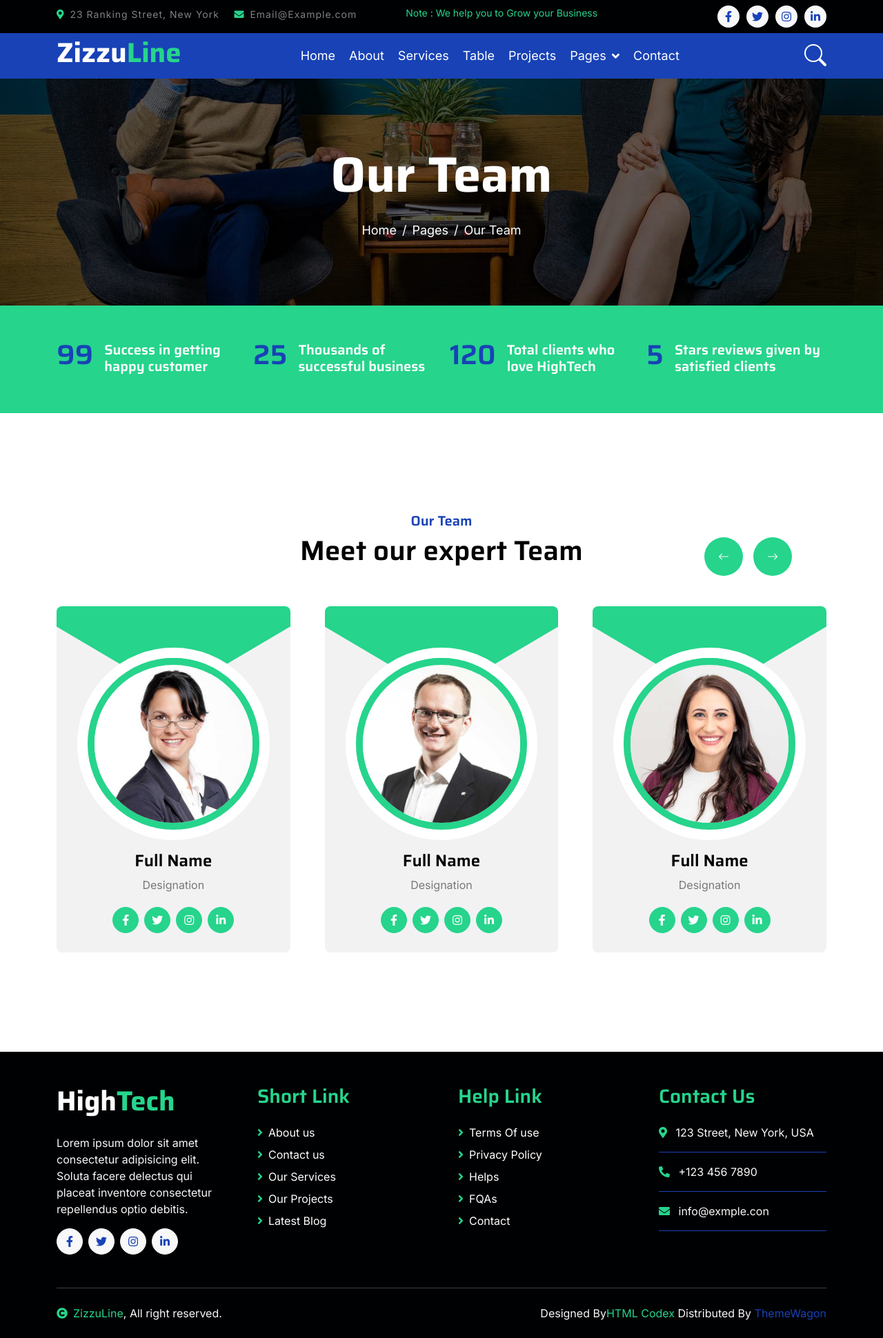
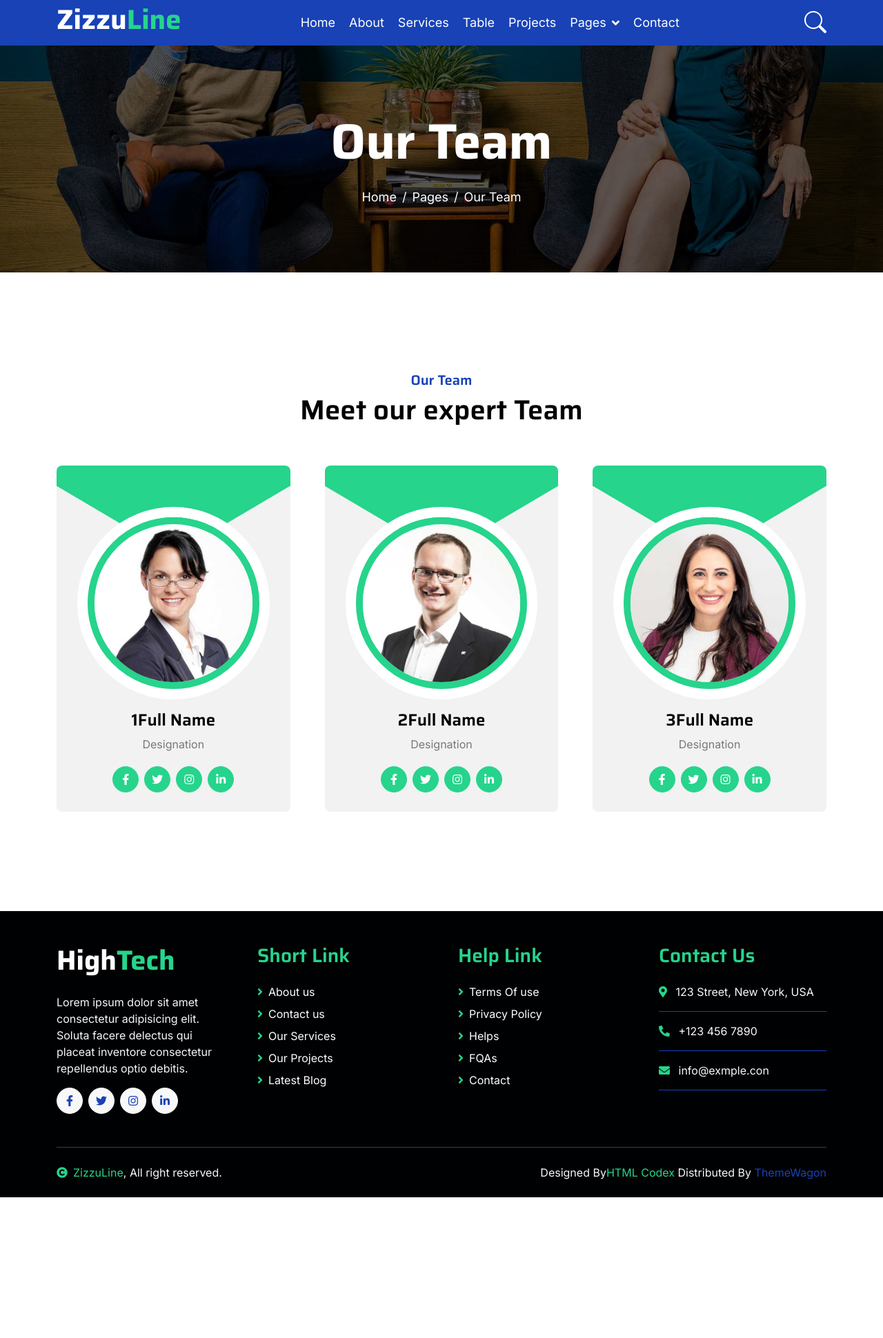
Before and after one commit to ZizzuLine/WebServer, a PHP site: page /src/team.php in a window 1280 px wide. Shown: the whole page at 69% size. After the commit the page ends 1736 px from the top, so only its background shows below. Run offline with PHP 8.4, Linux system fonts and the light colour scheme; some libraries are stand-ins or nearby versions.

Commit message:
remove topbar,fact and assign 3 member team

```diff
--- a/src/team.php
+++ b/src/team.php
@@ -35,26 +35,6 @@
         </div>
         <!-- Spinner End -->
 
-        <!-- Topbar Start -->
-        <div class="container-fluid bg-dark py-2 d-none d-md-flex">
-            <div class="container">
-                <div class="d-flex justify-content-between topbar">
-                    <div class="top-info">
-                        <small class="me-3 text-white-50"><a href="#"><i class="fas fa-map-marker-alt me-2 text-secondary"></i></a>23 Ranking Street, New York</small>
-                        <small class="me-3 text-white-50"><a href="#"><i class="fas fa-envelope me-2 text-secondary"></i></a>Email@Example.com</small>
-                    </div>
-                    <div id="note" class="text-secondary d-none d-xl-flex"><small>Note : We help you to Grow your Business</small></div>
-                    <div class="top-link">
-                        <a href="" class="bg-light nav-fill btn btn-sm-square rounded-circle"><i class="fab fa-facebook-f text-primary"></i></a>
-                        <a href="" class="bg-light nav-fill btn btn-sm-square rounded-circle"><i class="fab fa-twitter text-primary"></i></a>
-                        <a href="" class="bg-light nav-fill btn btn-sm-square rounded-circle"><i class="fab fa-instagram text-primary"></i></a>
-                        <a href="" class="bg-light nav-fill btn btn-sm-square rounded-circle me-0"><i class="fab fa-linkedin-in text-primary"></i></a>
-                    </div>
-                </div>
-            </div>
-        </div>
-        <!-- Topbar End -->
-
         <?php include 'navbar.php' ?>
 
 
@@ -74,41 +54,6 @@
         </div>
         <!-- Page Header End -->
 
-
-        <!-- Fact Start -->
-        <div class="container-fluid bg-secondary py-5">
-            <div class="container">
-                <div class="row">
-                    <div class="col-lg-3 wow fadeIn" data-wow-delay=".1s">
-                        <div class="d-flex counter">
-                            <h1 class="me-3 text-primary counter-value">99</h1>
-                            <h5 class="text-white mt-1">Success in getting happy customer</h5>
-                        </div>
-                    </div>
-                    <div class="col-lg-3 wow fadeIn" data-wow-delay=".3s">
-                        <div class="d-flex counter">
-                            <h1 class="me-3 text-primary counter-value">25</h1>
-                            <h5 class="text-white mt-1">Thousands of successful business</h5>
-                        </div>
-                    </div>
-                    <div class="col-lg-3 wow fadeIn" data-wow-delay=".5s">
-                        <div class="d-flex counter">
-                            <h1 class="me-3 text-primary counter-value">120</h1>
-                            <h5 class="text-white mt-1">Total clients who love HighTech</h5>
-                        </div>
-                    </div>
-                    <div class="col-lg-3 wow fadeIn" data-wow-delay=".7s">
-                        <div class="d-flex counter">
-                            <h1 class="me-3 text-primary counter-value">5</h1>
-                            <h5 class="text-white mt-1">Stars reviews given by satisfied clients</h5>
-                        </div>
-                    </div>
-                </div>
-            </div>
-        </div>
-        <!-- Fact End -->
-
-
         <!-- Team Start -->
         <div class="container-fluid py-5 my-5 team">
             <div class="container py-5">
@@ -124,7 +69,7 @@
                                     <img src="img/team-1.jpg" class="img-fluid w-100 rounded-circle" alt="">
                                 </div>
                                 <div class="team-name text-center py-3">
-                                    <h4 class="">Full Name</h4>
+                                    <h4 class="">1Full Name</h4>
                                     <p class="m-0">Designation</p>
                                 </div>
                                 <div class="team-icon d-flex justify-content-center pb-4">
@@ -143,7 +88,7 @@
                                     <img src="img/team-2.jpg" class="img-fluid w-100 rounded-circle" alt="">
                                 </div>
                                 <div class="team-name text-center py-3">
-                                    <h4 class="">Full Name</h4>
+                                    <h4 class="">2Full Name</h4>
                                     <p class="m-0">Designation</p>
                                 </div>
                                 <div class="team-icon d-flex justify-content-center pb-4">
@@ -162,26 +107,7 @@
                                     <img src="img/team-3.jpg" class="img-fluid w-100 rounded-circle" alt="">
                                 </div>
                                 <div class="team-name text-center py-3">
-                                    <h4 class="">Full Name</h4>
-                                    <p class="m-0">Designation</p>
-                                </div>
-                                <div class="team-icon d-flex justify-content-center pb-4">
-                                    <a class="btn btn-square btn-secondary text-white rounded-circle m-1" href=""><i class="fab fa-facebook-f"></i></a>
-                                    <a class="btn btn-square btn-secondary text-white rounded-circle m-1" href=""><i class="fab fa-twitter"></i></a>
-                                    <a class="btn btn-square btn-secondary text-white rounded-circle m-1" href=""><i class="fab fa-instagram"></i></a>
-                                    <a class="btn btn-square btn-secondary text-white rounded-circle m-1" href=""><i class="fab fa-linkedin-in"></i></a>
-                                </div>
-                            </div>
-                        </div>
-                    </div>
-                    <div class="rounded team-item">
-                        <div class="team-content">
-                            <div class="team-img-icon">
-                                <div class="team-img rounded-circle">
-                                    <img src="img/team-4.jpg" class="img-fluid w-100 rounded-circle" alt="">
-                                </div>
-                                <div class="team-name text-center py-3">
-                                    <h4 class="">Full Name</h4>
+                                    <h4 class="">3Full Name</h4>
                                     <p class="m-0">Designation</p>
                                 </div>
                                 <div class="team-icon d-flex justify-content-center pb-4">
--- a/src/updateContent.php
+++ b/src/updateContent.php
@@ -1,5 +1,5 @@
 <?php
-if ($_SERVER["REQUEST_METHOD"] == "GET")
+if ($_SERVER["REQUEST_METHOD"] == "GET") {
     if (isset($_GET["var1"]) && isset($_GET["var2"])) {
         $var1 = $_GET["var1"];
         $var2 = $_GET["var2"];
```
